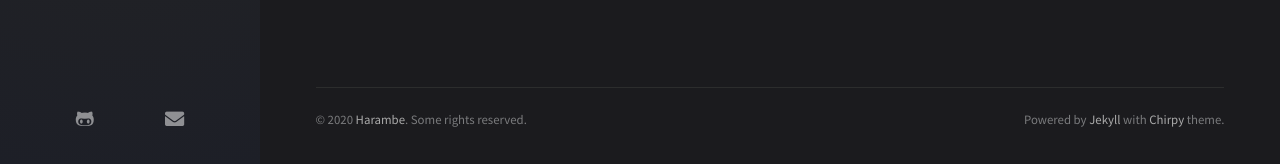
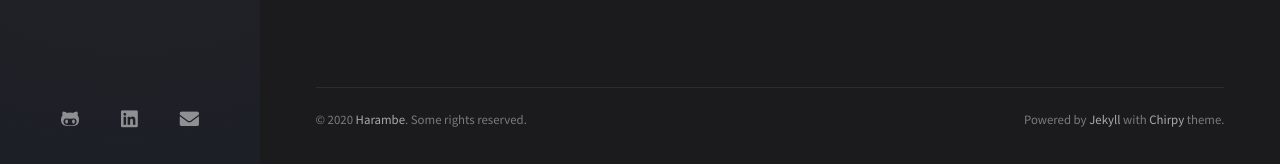
Before and after one commit to adamholst/-OLD-adamholst.github.io, a Jekyll site: the page built from index.html, in a window 1280 px wide. Shown: the part 733-897 px from the top of the page. Built offline with Jekyll 4.4.1, drawn with Linux system fonts in a browser that asks for light colours; nearby versions of some CDN libraries; the list of posts is cut into pages by our own code; comment, search, counter and statistics services are not loaded.

Commit message:
Add files via upload

```diff
--- a/_includes/sidebar.html
+++ b/_includes/sidebar.html
@@ -68,8 +68,8 @@
     {% capture url %}
       {%- if entry.type == 'github' -%}
         https://github.com/{{ site.github.username }}
-      {%- elsif entry.type == 'twitter' -%}
-        https://twitter.com/{{ site.twitter.username }}
+      {%- elsif entry.type == 'linkedin' -%}
+        https://linkedin.com/{{ site.linkedin.username }}
       {%- elsif entry.type == 'email' -%}
         {% assign email = site.social.email | split: '@' %}
         javascript:window.open('mailto:' + ['{{ email[0] }}','{{ email[1] }}'].join('@'))
```
